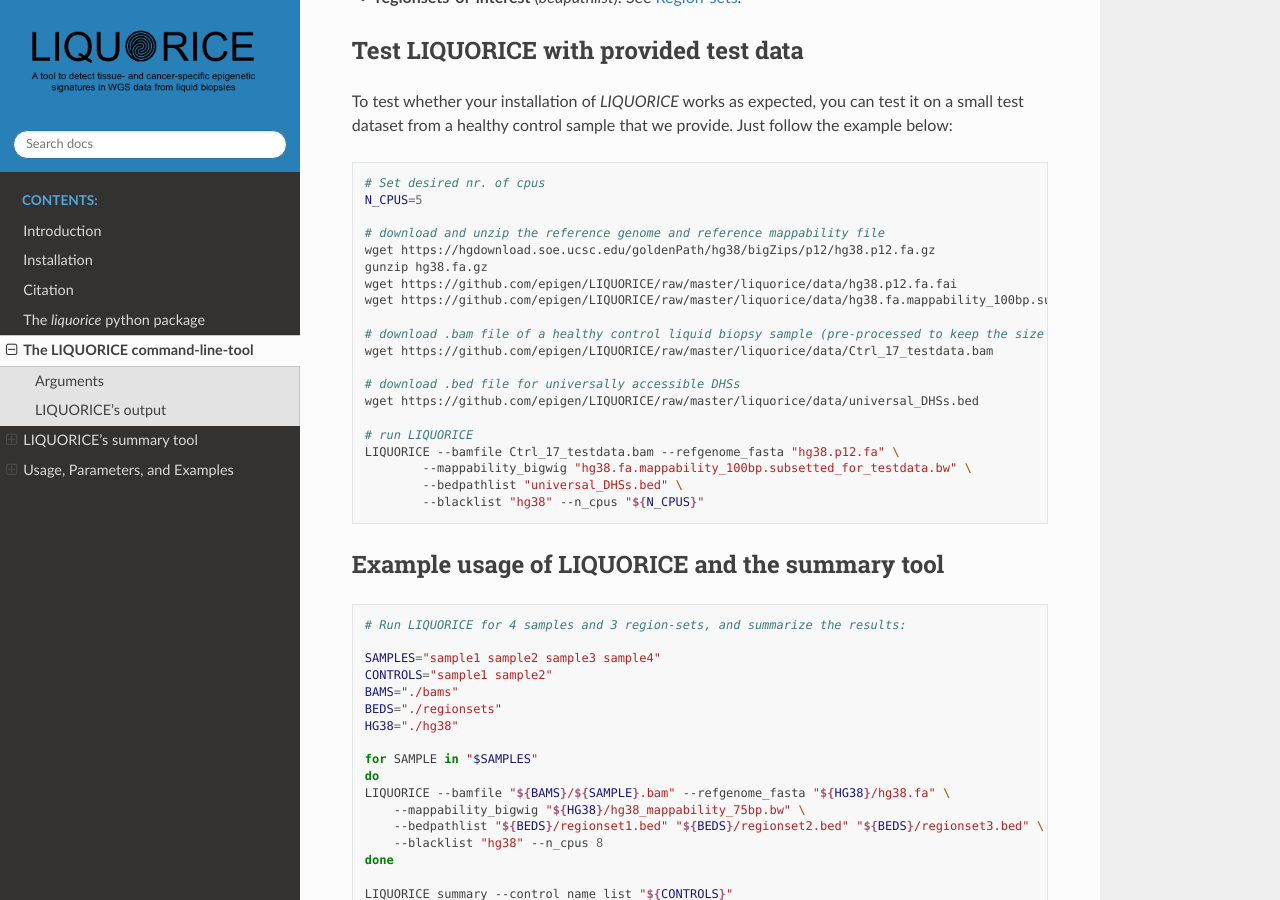
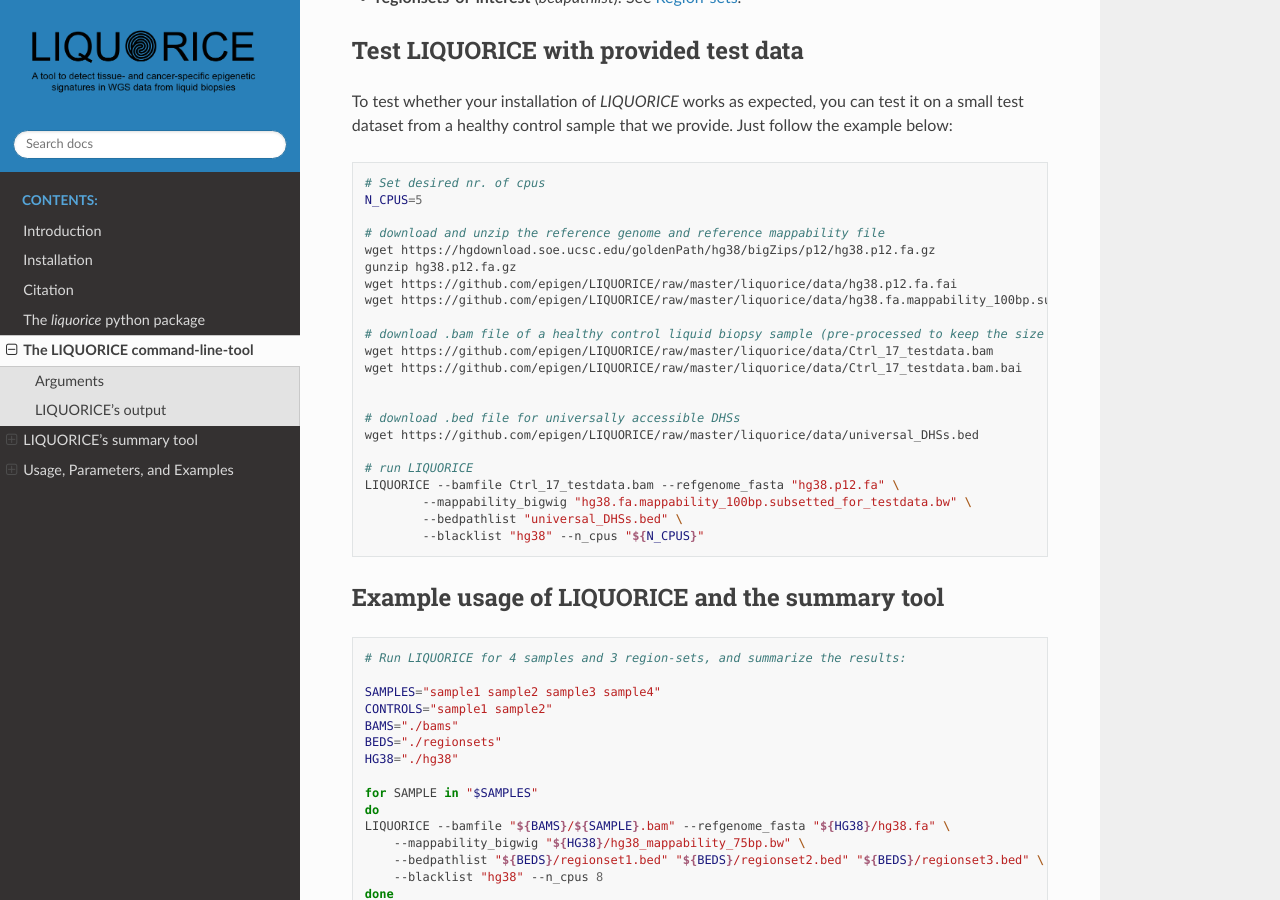
Before and after one commit to epigen/LIQUORICE, a Sphinx documentation site: the page built from docs/source/liquorice_commandline_tool.rst, in a window 1280 px wide and 900 px high, scrolled down 4776 px. Built offline with Sphinx 7.4.7 and the Read the Docs theme 2.0.0, drawn with Linux system fonts in a browser that asks for light colours.

Commit message:
Added unzipping and download of .bai file to usage example

```diff
--- a/docs/source/liquorice_commandline_tool.rst
+++ b/docs/source/liquorice_commandline_tool.rst
@@ -195,12 +195,14 @@
 
     # download and unzip the reference genome and reference mappability file
     wget https://hgdownload.soe.ucsc.edu/goldenPath/hg38/bigZips/p12/hg38.p12.fa.gz
-    gunzip hg38.fa.gz
+    gunzip hg38.p12.fa.gz
     wget https://github.com/epigen/LIQUORICE/raw/master/liquorice/data/hg38.p12.fa.fai
     wget https://github.com/epigen/LIQUORICE/raw/master/liquorice/data/hg38.fa.mappability_100bp.subsetted_for_testdata.bw
 
     # download .bam file of a healthy control liquid biopsy sample (pre-processed to keep the size small)
     wget https://github.com/epigen/LIQUORICE/raw/master/liquorice/data/Ctrl_17_testdata.bam
+    wget https://github.com/epigen/LIQUORICE/raw/master/liquorice/data/Ctrl_17_testdata.bam.bai
+
 
     # download .bed file for universally accessible DHSs
     wget https://github.com/epigen/LIQUORICE/raw/master/liquorice/data/universal_DHSs.bed
```
Also changed, not shown: 2 other files.
